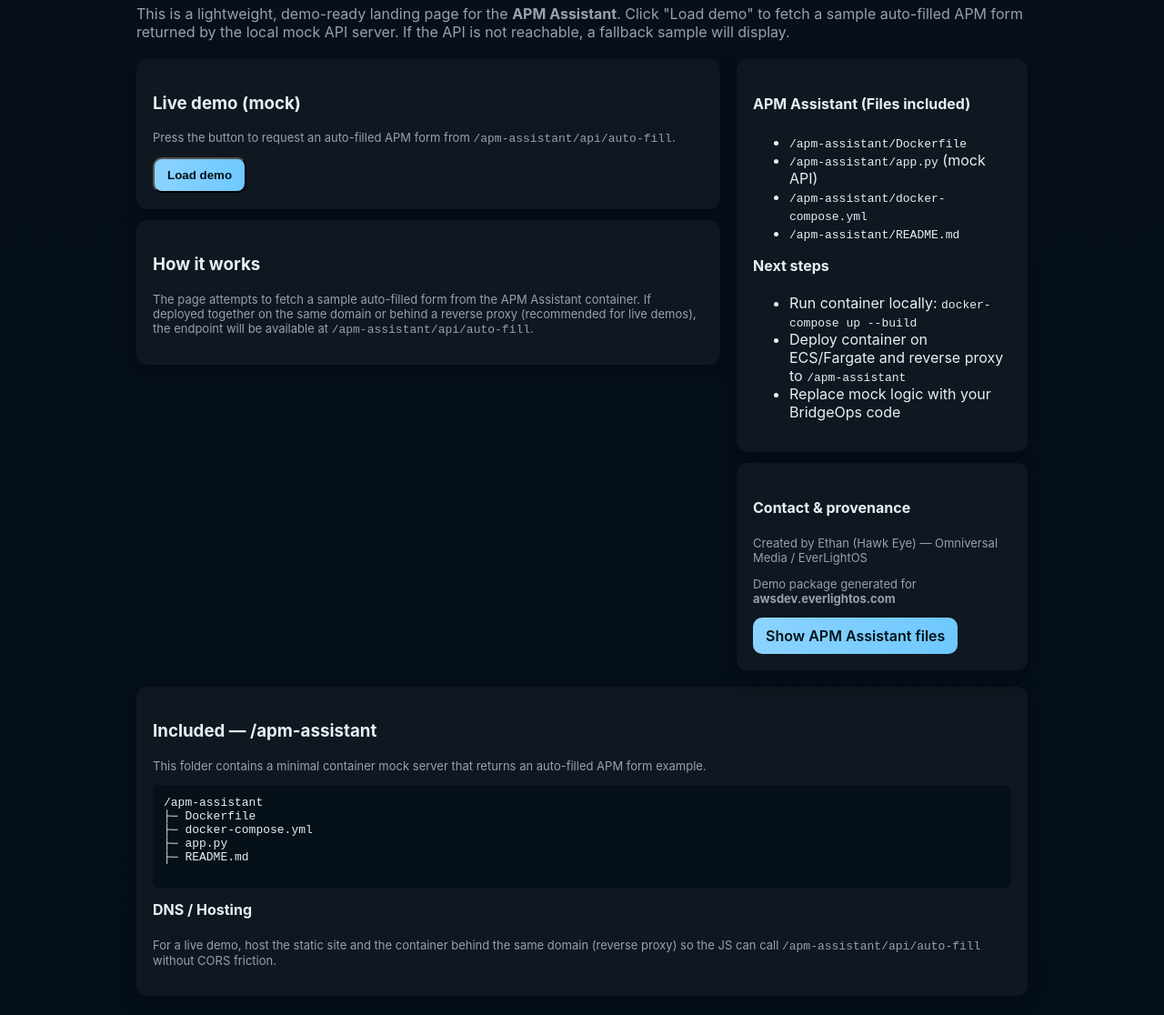
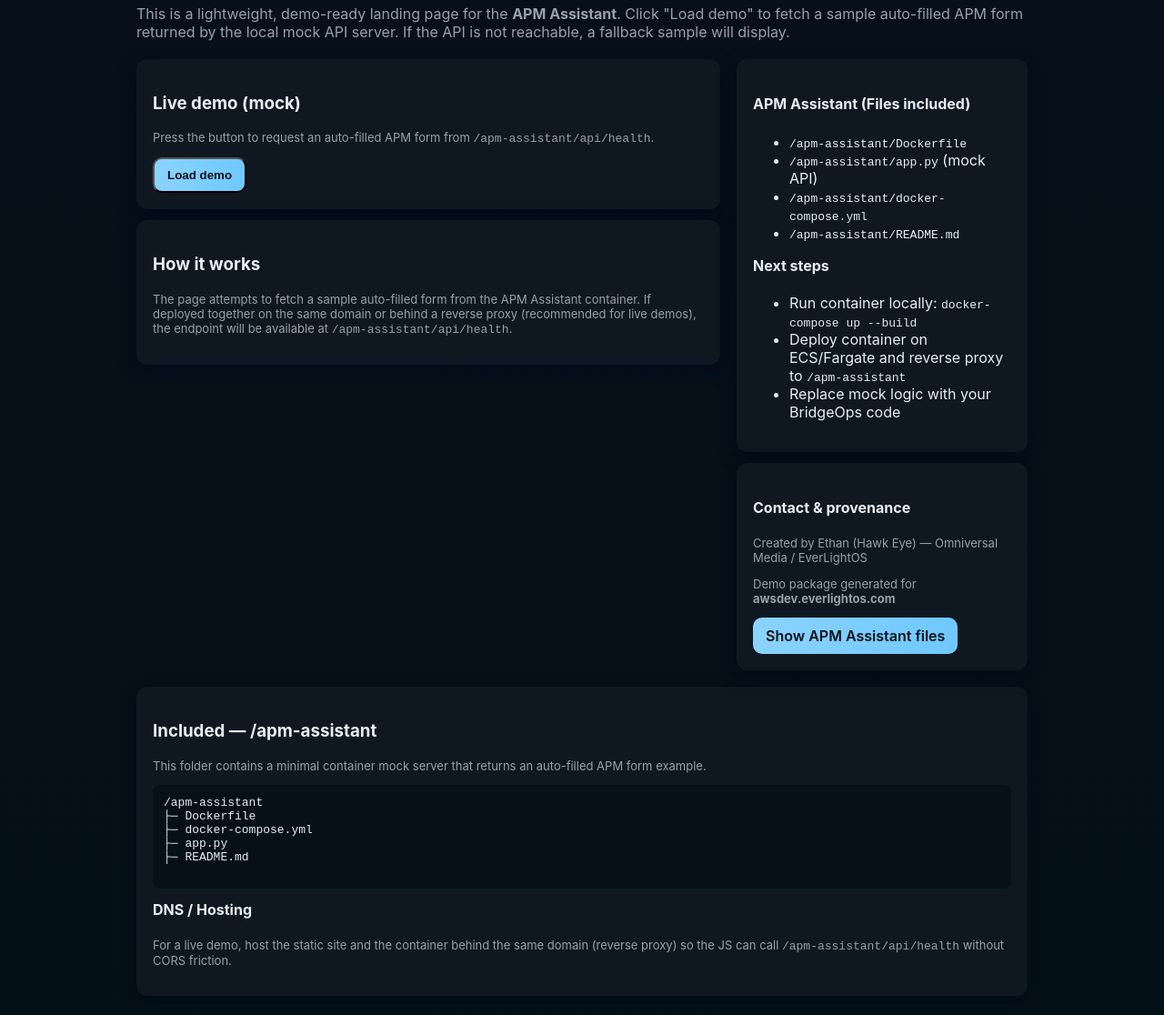
Before and after one commit to ethanrosswomack/everlightos-pages, a plain HTML site: page index.html in a window 1280 px wide. Shown: the part 177-1293 px from the top of the page at 91% size. Drawn offline with Linux system fonts and the light colour scheme; no server answers.

Commit message:
Temp: demo hits /health until /auto-fill deploy lands

```diff
--- a/index.html
+++ b/index.html
@@ -62,14 +62,14 @@ window.addEventListener('load', checkApi);
       <div>
         <div class="card">
           <h3>Live demo (mock)</h3>
-          <p class="meta">Press the button to request an auto-filled APM form from <code>/apm-assistant/api/auto-fill</code>.</p>
+          <p class="meta">Press the button to request an auto-filled APM form from <code>/apm-assistant/api/health</code>.</p>
           <button id="loadBtn" class="cta">Load demo</button>
           <div id="result" class="form-display" style="display:none;"></div>
         </div>
 
         <div class="card" style="margin-top:12px">
           <h3>How it works</h3>
-          <p class="meta">The page attempts to fetch a sample auto-filled form from the APM Assistant container. If deployed together on the same domain or behind a reverse proxy (recommended for live demos), the endpoint will be available at <code>/apm-assistant/api/auto-fill</code>.</p>
+          <p class="meta">The page attempts to fetch a sample auto-filled form from the APM Assistant container. If deployed together on the same domain or behind a reverse proxy (recommended for live demos), the endpoint will be available at <code>/apm-assistant/api/health</code>.</p>
         </div>
       </div>
 
@@ -110,7 +110,7 @@ window.addEventListener('load', checkApi);
 ├─ README.md
       </pre>
       <h4 style="margin-top:12px">DNS / Hosting</h4>
-      <p class="meta">For a live demo, host the static site and the container behind the same domain (reverse proxy) so the JS can call <code>/apm-assistant/api/auto-fill</code> without CORS friction.</p>
+      <p class="meta">For a live demo, host the static site and the container behind the same domain (reverse proxy) so the JS can call <code>/apm-assistant/api/health</code> without CORS friction.</p>
     </section>
 
     <footer>
```
